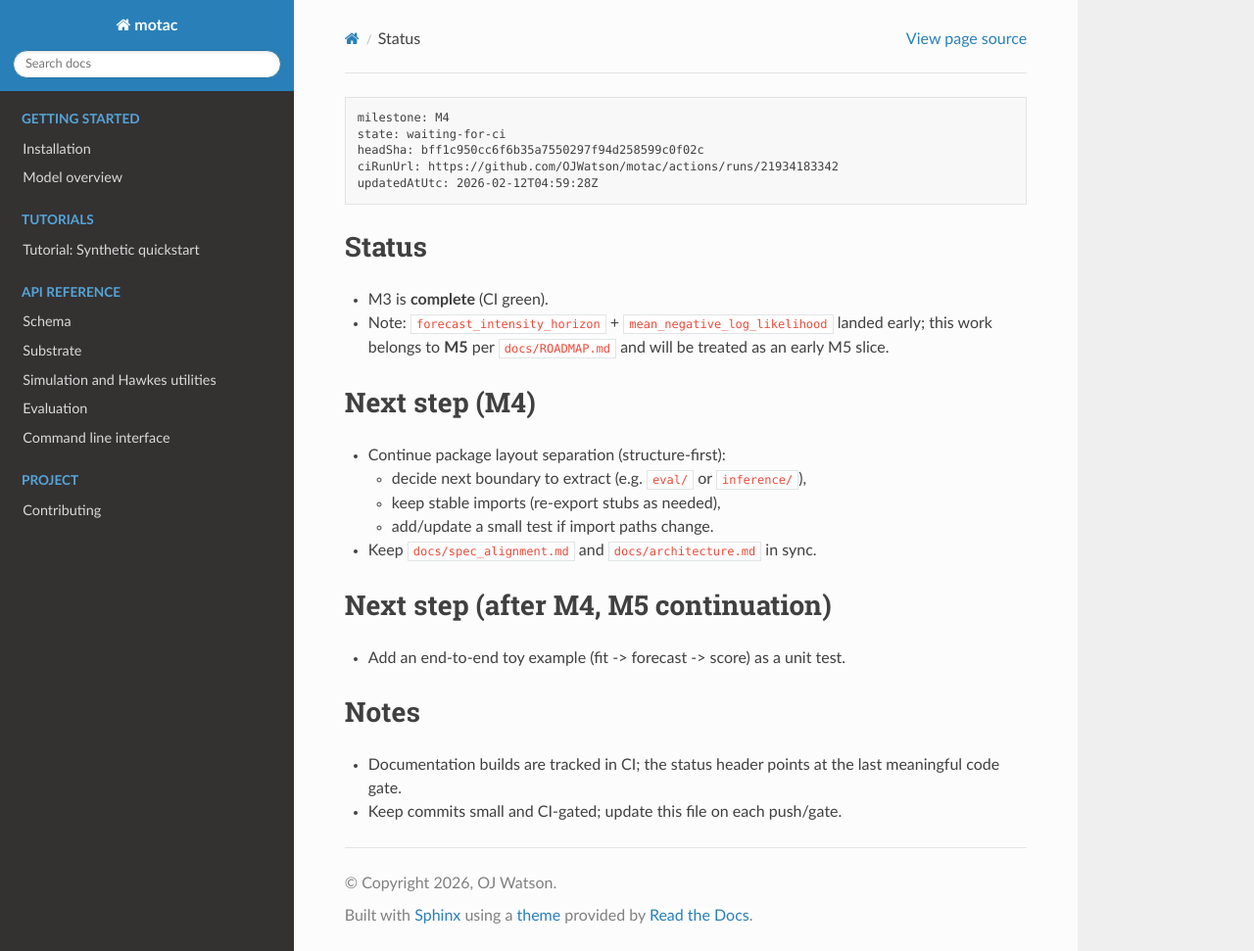
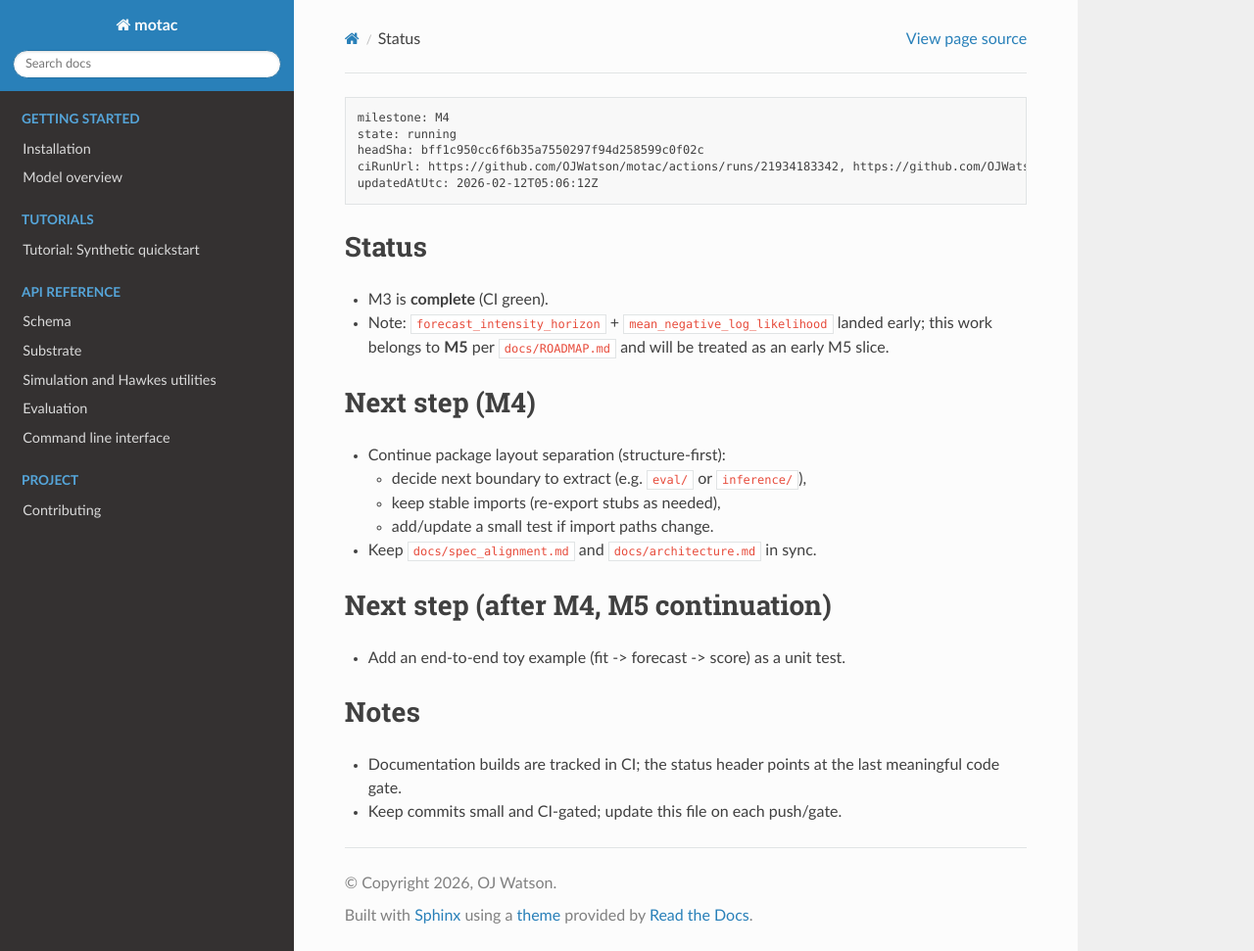
Before and after one commit to OJWatson/motac, a Sphinx documentation site: the page built from docs/STATUS.md, in a window 1280 px wide and 971 px high. Shown: the whole window at 98% size. Built offline with Sphinx 7.4.7 and the Read the Docs theme 3.1.0, drawn with Linux system fonts in a browser that asks for light colours.

Commit message:
Docs: mark M4 status running after green CI

````diff
--- a/docs/STATUS.md
+++ b/docs/STATUS.md
@@ -1,9 +1,9 @@
 ```pm-status
 milestone: M4
-state: waiting-for-ci
+state: running
 headSha: bff1c950cc6f6b35a7550297f94d258599c0f02c
-ciRunUrl: https://github.com/OJWatson/motac/actions/runs/21934183342
-updatedAtUtc: 2026-02-12T04:59:28Z
+ciRunUrl: https://github.com/OJWatson/motac/actions/runs/21934183342, https://github.com/OJWatson/motac/actions/runs/21934189521, https://github.com/OJWatson/motac/actions/runs/21934189505, https://github.com/OJWatson/motac/actions/runs/21934189484
+updatedAtUtc: 2026-02-12T05:06:12Z
 ```
 
 ## Status
````
